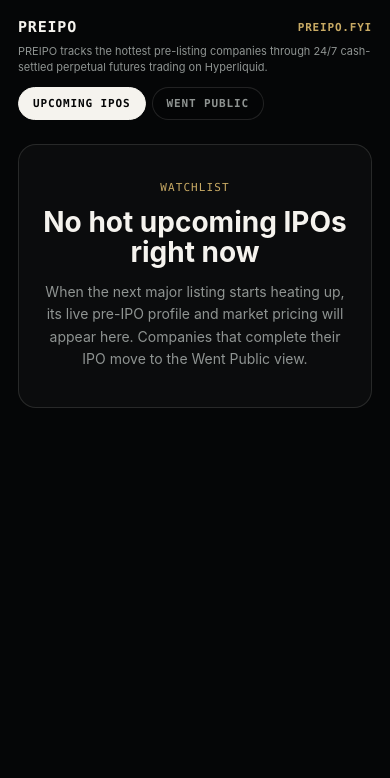
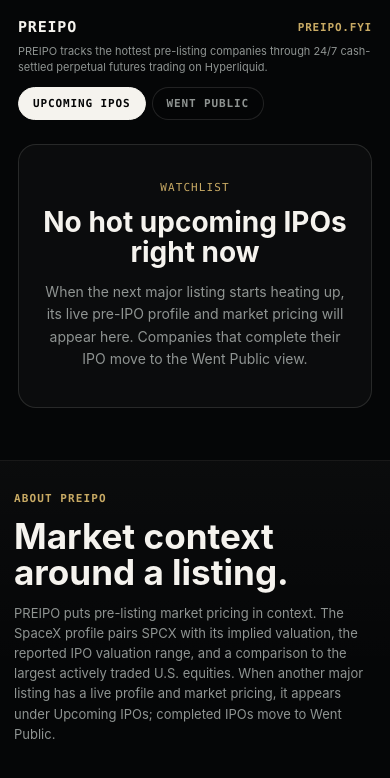
Before and after one commit to zoidz123/preipo, a React (Vite) app: page / in a window 390 px wide. Shown: the top 778 px of the page. Built offline with nearby package versions, Linux system fonts and the light colour scheme; no server answers.

Commit message:
Add homepage About section

```diff
--- a/src/App.tsx
+++ b/src/App.tsx
@@ -1,4 +1,5 @@
 import { useEffect, useMemo, useState } from "react";
+import { AboutPreipo } from "./components/AboutPreipo";
 import { HeroCommand } from "./components/HeroCommand";
 import { ResearchSections } from "./components/ResearchSections";
 import { SiteHeader, type AppView } from "./components/SiteHeader";
@@ -151,6 +152,7 @@
           <ResearchSections companies={topCompanies} impliedValuation={impliedValuation} />
         </>
       )}
+      <AboutPreipo />
     </main>
   );
 }
--- /dev/null
+++ b/src/components/AboutPreipo.tsx
@@ -0,0 +1,16 @@
+export function AboutPreipo() {
+  return (
+    <section className="about-section" aria-labelledby="about-preipo-title">
+      <div className="about-shell">
+        <p className="about-eyebrow">About PREIPO</p>
+        <h2 id="about-preipo-title">Market context around a listing.</h2>
+        <p>
+          PREIPO puts pre-listing market pricing in context. The SpaceX profile pairs SPCX with its implied valuation,
+          the reported IPO valuation range, and a comparison to the largest actively traded U.S. equities. When another
+          major listing has a live profile and market pricing, it appears under Upcoming IPOs; completed IPOs move to
+          Went Public.
+        </p>
+      </div>
+    </section>
+  );
+}
--- a/src/styles.css
+++ b/src/styles.css
@@ -364,6 +364,49 @@
   padding: clamp(24px, 4vw, 52px) clamp(18px, 4vw, 64px) clamp(52px, 7vw, 96px);
 }
 
+.about-section {
+  background:
+    linear-gradient(180deg, rgba(245, 243, 238, 0.025), transparent 68%),
+    #050607;
+  border-top: 1px solid rgba(245, 243, 238, 0.08);
+  padding: clamp(36px, 5vw, 64px) clamp(18px, 4vw, 64px);
+}
+
+.about-shell {
+  display: grid;
+  gap: clamp(16px, 3vw, 40px);
+  grid-template-columns: minmax(130px, 0.28fr) minmax(250px, 0.72fr) minmax(300px, 1fr);
+  margin: 0 auto;
+  max-width: 1120px;
+}
+
+.about-eyebrow {
+  color: var(--gold);
+  font-family: ui-monospace, SFMono-Regular, Menlo, Monaco, Consolas, monospace;
+  font-size: 11px;
+  font-weight: 800;
+  letter-spacing: 0.1em;
+  line-height: 1.4;
+  margin: 6px 0 0;
+  text-transform: uppercase;
+}
+
+.about-shell h2 {
+  color: var(--paper);
+  font-size: clamp(28px, 3.2vw, 44px);
+  line-height: 1.04;
+  margin: 0;
+  max-width: 410px;
+}
+
+.about-shell > p:last-child {
+  color: var(--muted);
+  font-size: 14px;
+  line-height: 1.65;
+  margin: 0;
+  max-width: 560px;
+}
+
 .story-section {
   background:
     radial-gradient(circle at 20% 0, rgba(245, 243, 238, 0.05), transparent 28%),
@@ -1385,6 +1428,10 @@
     grid-template-columns: 1fr;
   }
 
+  .about-shell {
+    grid-template-columns: 1fr;
+  }
+
   .highlight-grid {
     grid-template-columns: repeat(2, minmax(0, 1fr));
   }
@@ -1597,7 +1644,8 @@
   }
 
   .story-section,
-  .rank-section {
+  .rank-section,
+  .about-section {
     padding: 30px 14px;
   }
 
@@ -1607,6 +1655,23 @@
 
   .rank-section {
     padding-top: 22px;
+  }
+
+  .about-shell {
+    gap: 12px;
+  }
+
+  .about-eyebrow {
+    margin-top: 0;
+  }
+
+  .about-shell h2 {
+    font-size: clamp(27px, 9vw, 38px);
+  }
+
+  .about-shell > p:last-child {
+    font-size: 13px;
+    line-height: 1.55;
   }
 
   .story-metrics {
```
